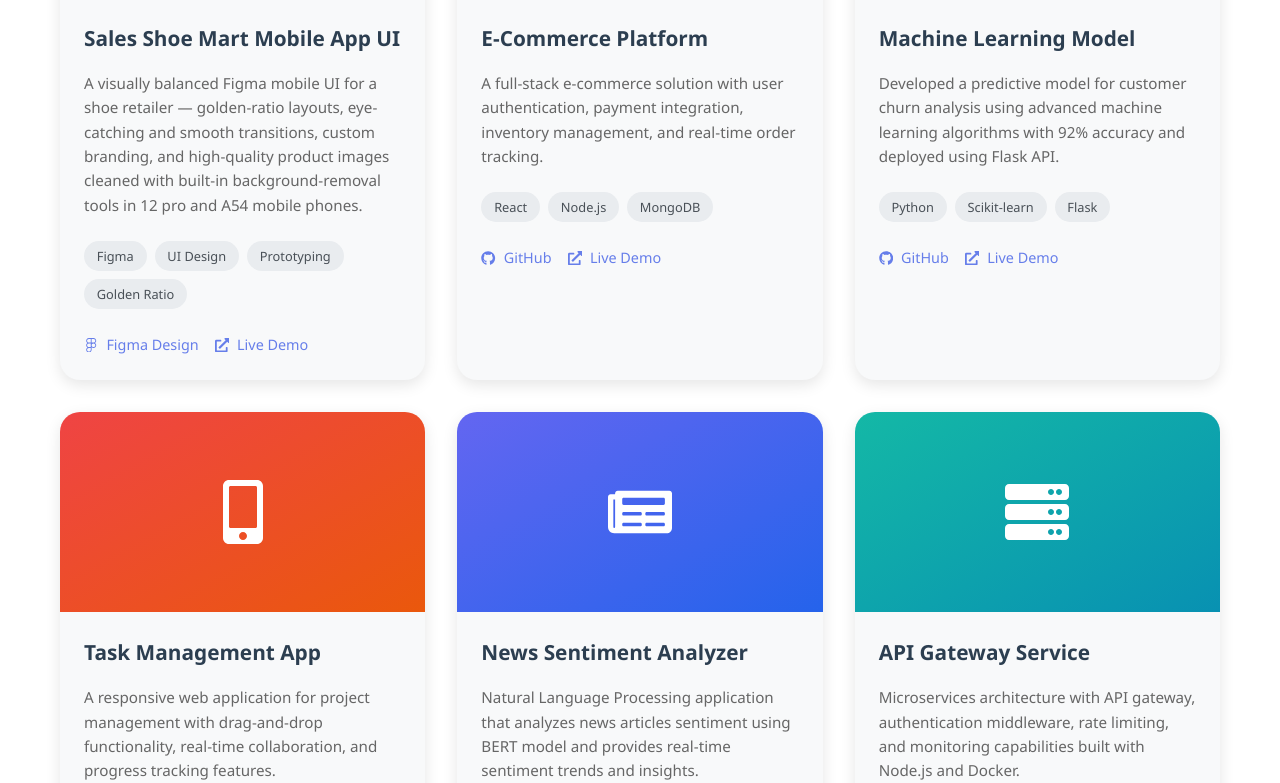
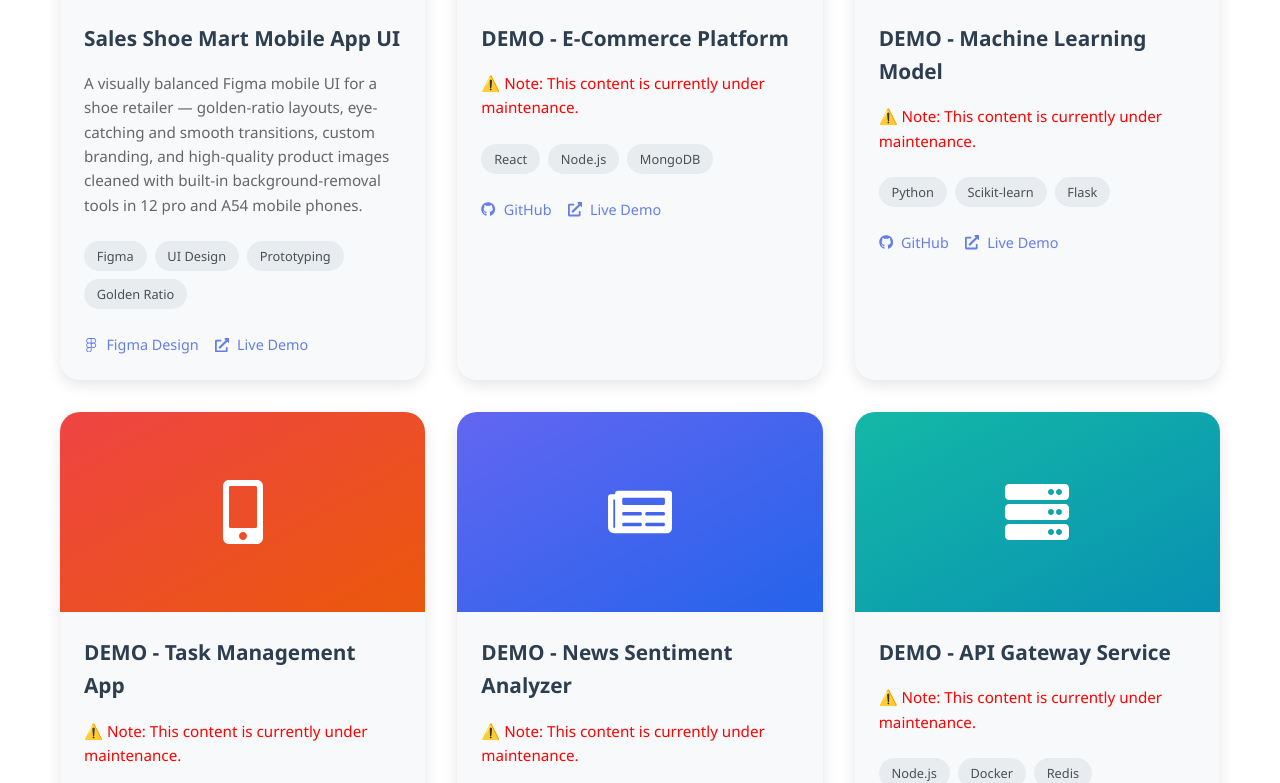
Before and after one commit to harshalekamge/portfolio, a React (Create React App) app in the folder portfolio-frontend/: page / in a window 1280 px wide. Shown: the part 3704-4487 px from the top of the page. Built offline with nearby package versions, Linux system fonts and the light colour scheme.

Commit message:
Hardcode incomplete sections and descriptions

```diff
--- a/portfolio-frontend/src/components/Projects.js
+++ b/portfolio-frontend/src/components/Projects.js
@@ -19,8 +19,13 @@ const Projects = () => {
     },
     {
       id: 2,
-      title: 'E-Commerce Platform',
+      title: 'DEMO - E-Commerce Platform',
       description: 'A full-stack e-commerce solution with user authentication, payment integration, inventory management, and real-time order tracking.',
+      description: (
+        <>
+          <span style={{ color: 'Red' }}>⚠️ Note: This content is currently under maintenance.</span>
+        </>
+      ),
       icon: FaShoppingCart,
       gradient: 'from-green-500 to-teal-600',
       technologies: ['React', 'Node.js', 'MongoDB'],
@@ -29,8 +34,13 @@ const Projects = () => {
     },
     {
       id: 3,
-      title: 'Machine Learning Model',
+      title: 'DEMO - Machine Learning Model',
       description: 'Developed a predictive model for customer churn analysis using advanced machine learning algorithms with 92% accuracy and deployed using Flask API.',
+      description: (
+        <>
+          <span style={{ color: 'Red' }}>⚠️ Note: This content is currently under maintenance.</span>
+        </>
+      ),
       icon: FaBrain,
       gradient: 'from-purple-500 to-pink-600',
       technologies: ['Python', 'Scikit-learn', 'Flask'],
@@ -39,8 +49,13 @@ const Projects = () => {
     },
     {
       id: 4,
-      title: 'Task Management App',
+      title: 'DEMO - Task Management App',
       description: 'A responsive web application for project management with drag-and-drop functionality, real-time collaboration, and progress tracking features.',
+      description: (
+        <>
+          <span style={{ color: 'Red' }}>⚠️ Note: This content is currently under maintenance.</span>
+        </>
+      ),
       icon: FaMobileAlt,
       gradient: 'from-red-500 to-orange-600',
       technologies: ['React', 'Express', 'Socket.io'],
@@ -49,8 +64,13 @@ const Projects = () => {
     },
     {
       id: 5,
-      title: 'News Sentiment Analyzer',
+      title: 'DEMO - News Sentiment Analyzer',
       description: 'Natural Language Processing application that analyzes news articles sentiment using BERT model and provides real-time sentiment trends and insights.',
+      description: (
+        <>
+          <span style={{ color: 'Red' }}>⚠️ Note: This content is currently under maintenance.</span>
+        </>
+      ),
       icon: FaNewspaper,
       gradient: 'from-indigo-500 to-blue-600',
       technologies: ['Python', 'BERT', 'FastAPI'],
@@ -59,8 +79,13 @@ const Projects = () => {
     },
     {
       id: 6,
-      title: 'API Gateway Service',
+      title: 'DEMO - API Gateway Service',
       description: 'Microservices architecture with API gateway, authentication middleware, rate limiting, and monitoring capabilities built with Node.js and Docker.',
+      description: (
+        <>
+          <span style={{ color: 'Red' }}>⚠️ Note: This content is currently under maintenance.</span>
+        </>
+      ),
       icon: FaServer,
       gradient: 'from-teal-500 to-cyan-600',
       technologies: ['Node.js', 'Docker', 'Redis'],
```
